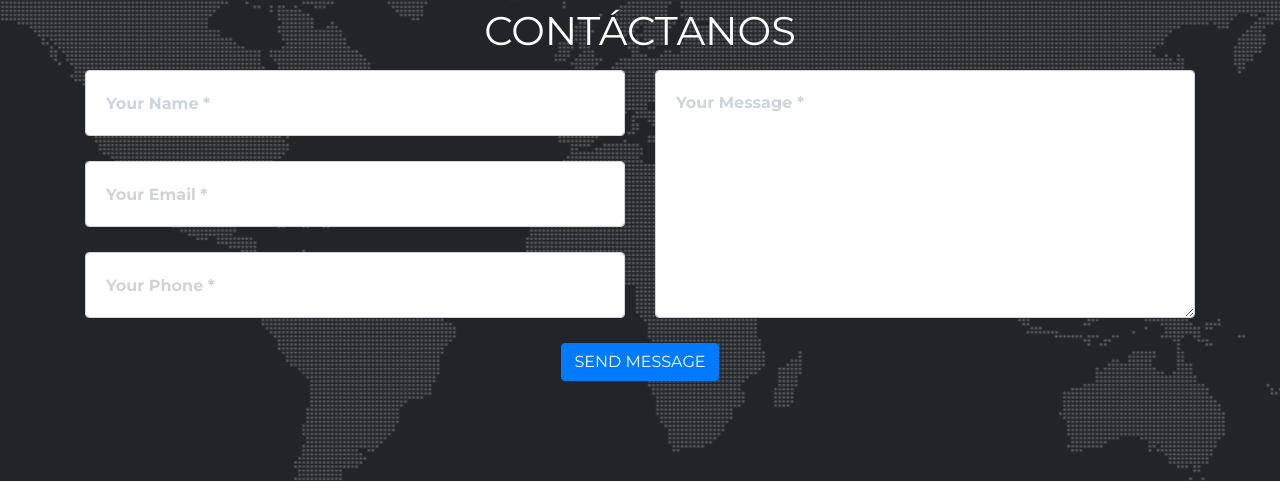
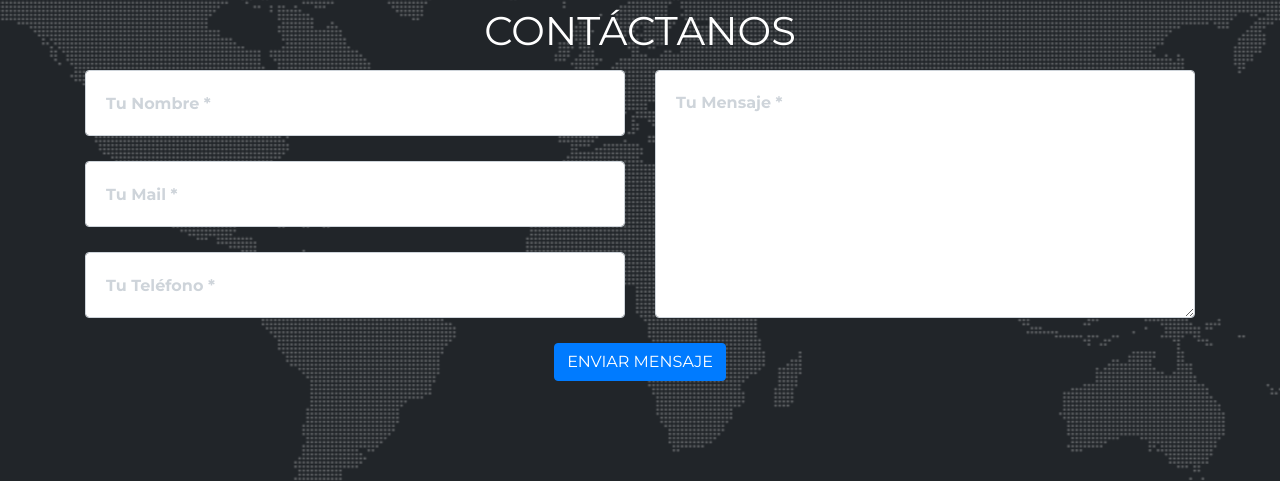
Before and after one commit to Pily01/CodeChallenge2020, a website with bundled scripts: page index.html in a window 1280 px wide. Shown: the part 4922-5404 px from the top of the page. Built offline with nearby package versions, Linux system fonts and the light colour scheme; a web font is replaced by a local one.

Commit message:
Change the language of Contact Us section

```diff
--- a/index.html
+++ b/index.html
@@ -461,7 +461,7 @@
                       class="form-control"
                       id="name"
                       type="text"
-                      placeholder="Your Name *"
+                      placeholder="Tu Nombre *"
                       required="required"
                       data-validation-required-message="Please enter your name."
                     />
@@ -472,7 +472,7 @@
                       class="form-control"
                       id="email"
                       type="email"
-                      placeholder="Your Email *"
+                      placeholder="Tu Mail *"
                       required="required"
                       data-validation-required-message="Please enter your email address."
                     />
@@ -483,7 +483,7 @@
                       class="form-control"
                       id="phone"
                       type="tel"
-                      placeholder="Your Phone *"
+                      placeholder="Tu Teléfono *"
                       required="required"
                       data-validation-required-message="Please enter your phone number."
                     />
@@ -495,7 +495,7 @@
                     <textarea
                       class="form-control"
                       id="message"
-                      placeholder="Your Message *"
+                      placeholder="Tu Mensaje *"
                       required="required"
                       data-validation-required-message="Please enter a message."
                     ></textarea>
@@ -510,7 +510,7 @@
                     class="btn btn-primary btn-xl text-uppercase"
                     type="submit"
                   >
-                    Send Message
+                    Enviar Mensaje
                   </button>
                 </div>
               </div>
@@ -531,7 +531,7 @@
       </div>
     </footer>
 
-    <!-- Portfolio Modals -->
+    <!-- Documentos Modals -->
 
     <!-- Modal 1 -->
     <div
```
